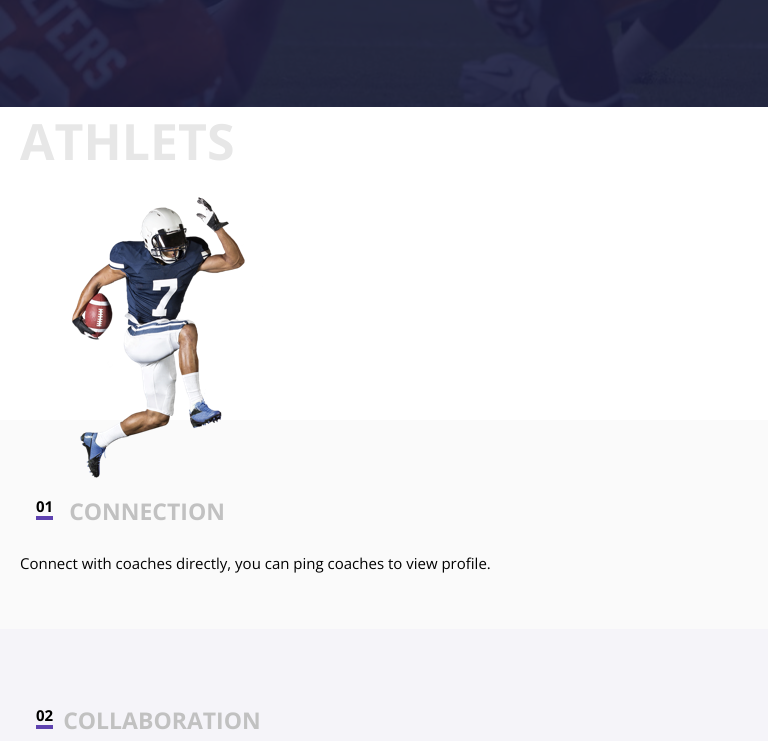
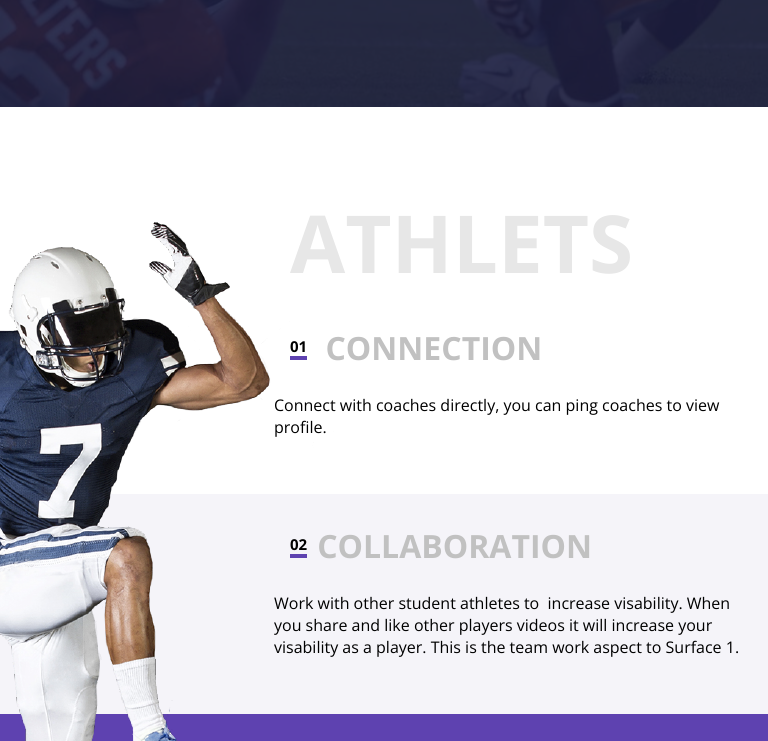
Before and after one commit to BadFreemanTM/landing.arhmann, a plain HTML site: page index.html in a window 768 px wide. Shown: the part 791-1532 px from the top of the page. Drawn offline with nearby package versions, Linux system fonts and the light colour scheme.

Commit message:
ipad v1.0

```diff
--- a/css/style.css
+++ b/css/style.css
@@ -523,4 +523,50 @@ a{
       margin-right: 27px;
     }
 
+    .title_section_line_head{
+      font-size: 8rem;
+      margin-top: 80px;
+      margin-left: 290px;
+      margin-right: auto;
+      padding-bottom: 0;
+      margin-bottom: 0;
+    }
+
+    .title_section_line_head1, .title_section_line_head2, .title_section_line_head3{
+      font-size: 3.2rem;
+    }
+
+    .section_line_p1, .section_line_p2, .section_line_p3{
+      font-size: 1.6rem;
+    }
+
+    .title_section_block1_line{
+      background-color: white;
+      padding-top: 30px;
+      padding-left: 254px;
+    }
+
+    .title_section_block2_line, .title_section_block3_line {
+      padding-top: 30px;
+      padding-left: 254px;
+    }
+
+    .block_section{
+      position: relative;
+    }
+
+    .title_section_line_head::after{
+      background-image: url("../img/footballer_497.png");
+      content: '';
+      position: absolute;
+      background-repeat: no-repeat;
+      background-size: 497px 699px;
+      background-position: center center;
+      background-size: cover;
+      width: 497px;
+      height: 699px;
+      top:35px;
+      left:-163px;
+    }
+
 }
```
